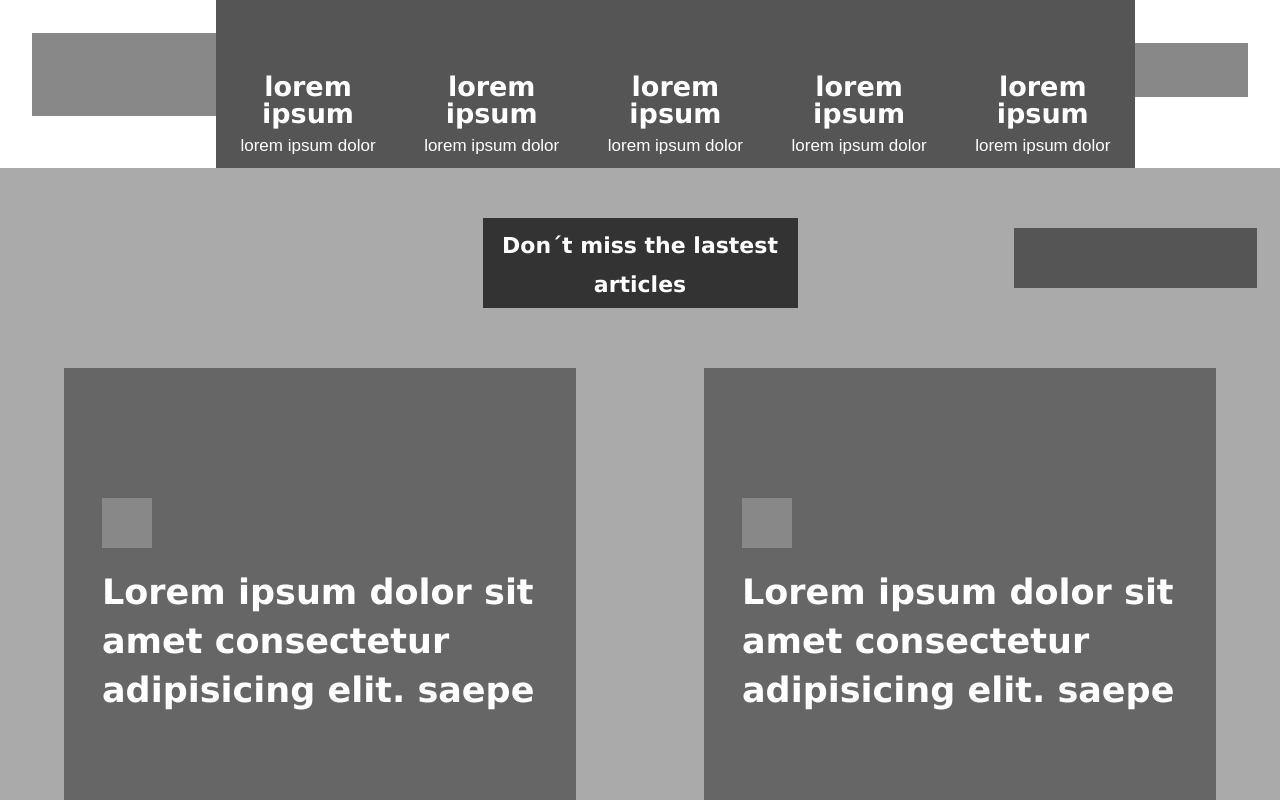
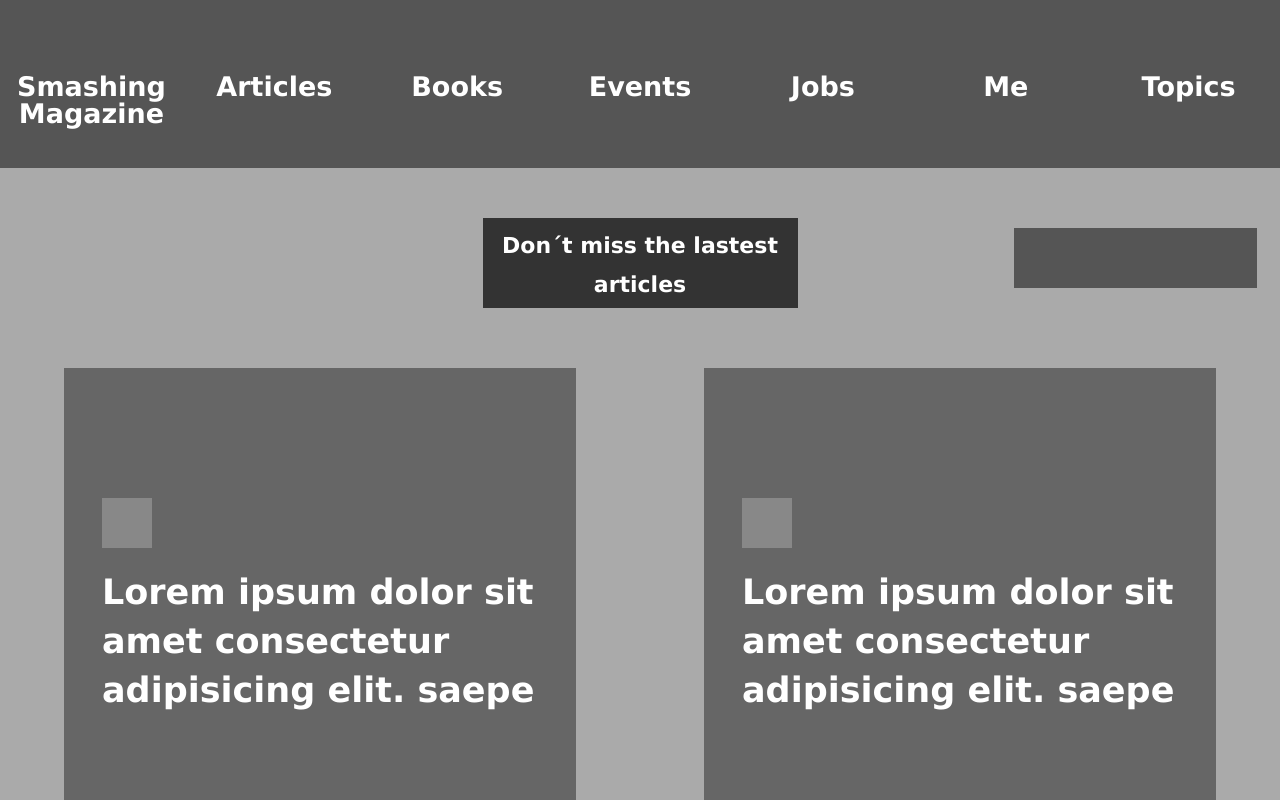
Before and after one commit to carloshdelreal/design-teardown, a plain HTML site: page index.html in a window 1280 px wide. Shown: the top 800 px of the page. Drawn offline with Linux system fonts and the light colour scheme.

Commit message:
Seven Div Items as required

```diff
--- a/css/main.css
+++ b/css/main.css
@@ -62,35 +62,19 @@ header{
     padding: 22px 0;
 }
 .nav-header{
-    margin: auto;
-    padding: 0 2em;
+    width: 100%;
     display: flex;
+    justify-content: center;
 }
 
-.nav-header>div:first-child{
-    background-color: #888;
-    width: 226.88px;
-    height: 82.5px;
-    margin-top: 33px;
-    /* margin: 50px 15px 50px 0; */
 
-}
 
 .nav-header .nav-item{
     background-color: #555;
-    width: 220.2px;
+    width: 16.666%;
     height: 171.64px;
     padding: 13.2px;
     margin: 0 0 -4px;
-}
-
-.nav-header>div:last-child{
-    background-color: #888;
-    display:block;
-    width: 133.75px;
-    height: 53.5px;
-    margin: 43.3px 0 0;
-    padding: 11.76px 10.7px 11.76px 14.98px;
 }
 
 /* .nav-item .content{
--- a/index.html
+++ b/index.html
@@ -11,31 +11,31 @@
 
 <body>
     <nav class="nav-header">
-        <div>
-            <figure ></figure>
+        <div class="nav-item">
+            <h3>Smashing<br> Magazine</h3>
         </div>
         <div class="nav-item">
-            <h3> lorem ipsum</h3>
-            <p> lorem ipsum dolor</p>
+            <h3>Articles</h3>
+
         </div>
         <div class="nav-item">
-            <h3> lorem ipsum</h3>
-            <p> lorem ipsum dolor</p>
+            <h3>Books</h3>
+
         </div>
         <div class="nav-item">
-            <h3> lorem ipsum</h3>
-            <p> lorem ipsum dolor</p>
+            <h3>Events</h3>
+
         </div>
         <div class="nav-item">
-            <h3> lorem ipsum</h3>
-            <p> lorem ipsum dolor</p>
+            <h3> Jobs</h3>
+
         </div>
         <div class="nav-item">
-            <h3> lorem ipsum</h3>
-            <p> lorem ipsum dolor</p>
+            <h3> Me</h3>
+
         </div>
-        <div>
-            <a href="#"></a>
+        <div class="nav-item">
+            <h3> Topics</h3>
         </div>
     </nav>
 
```
